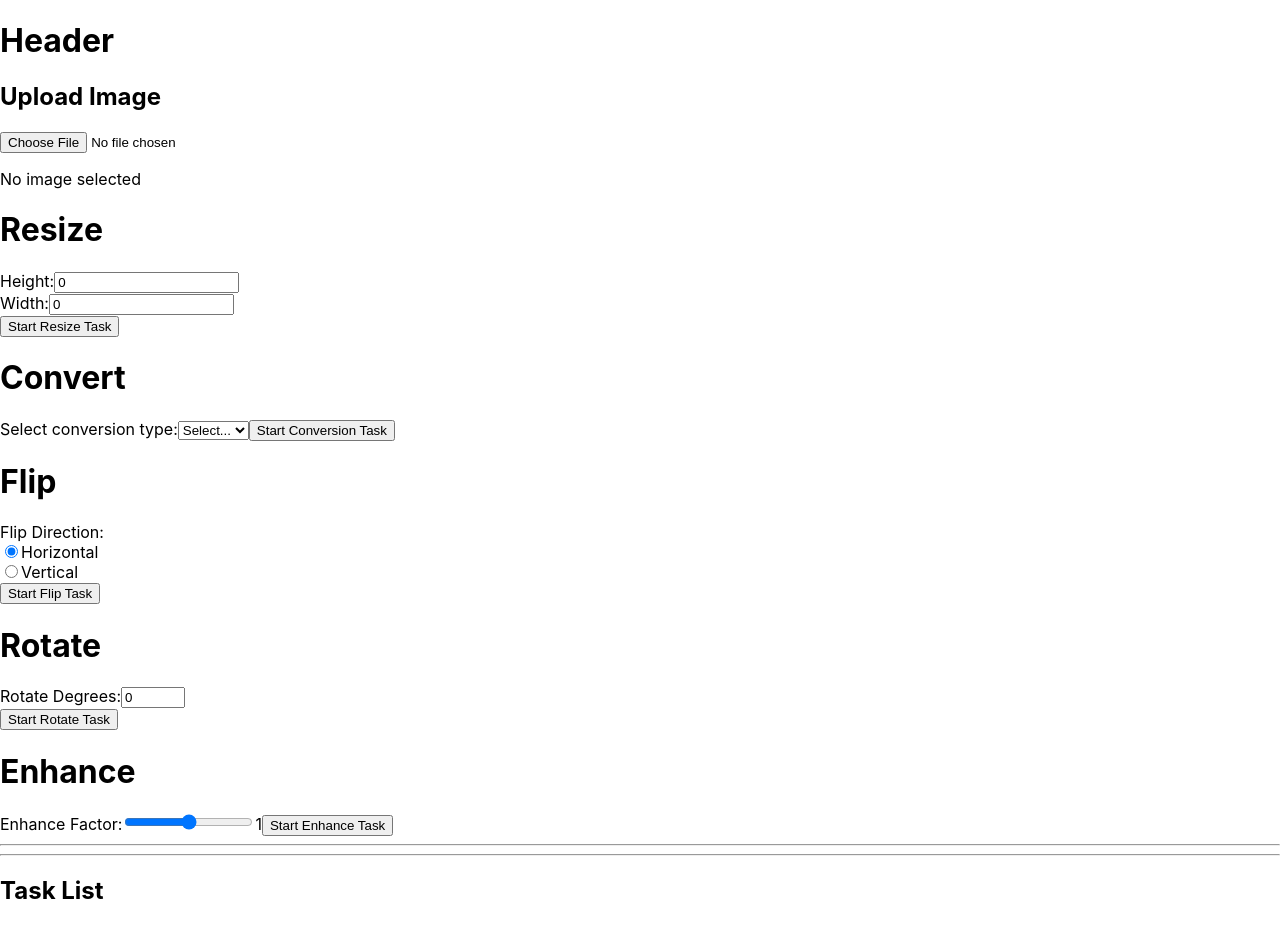
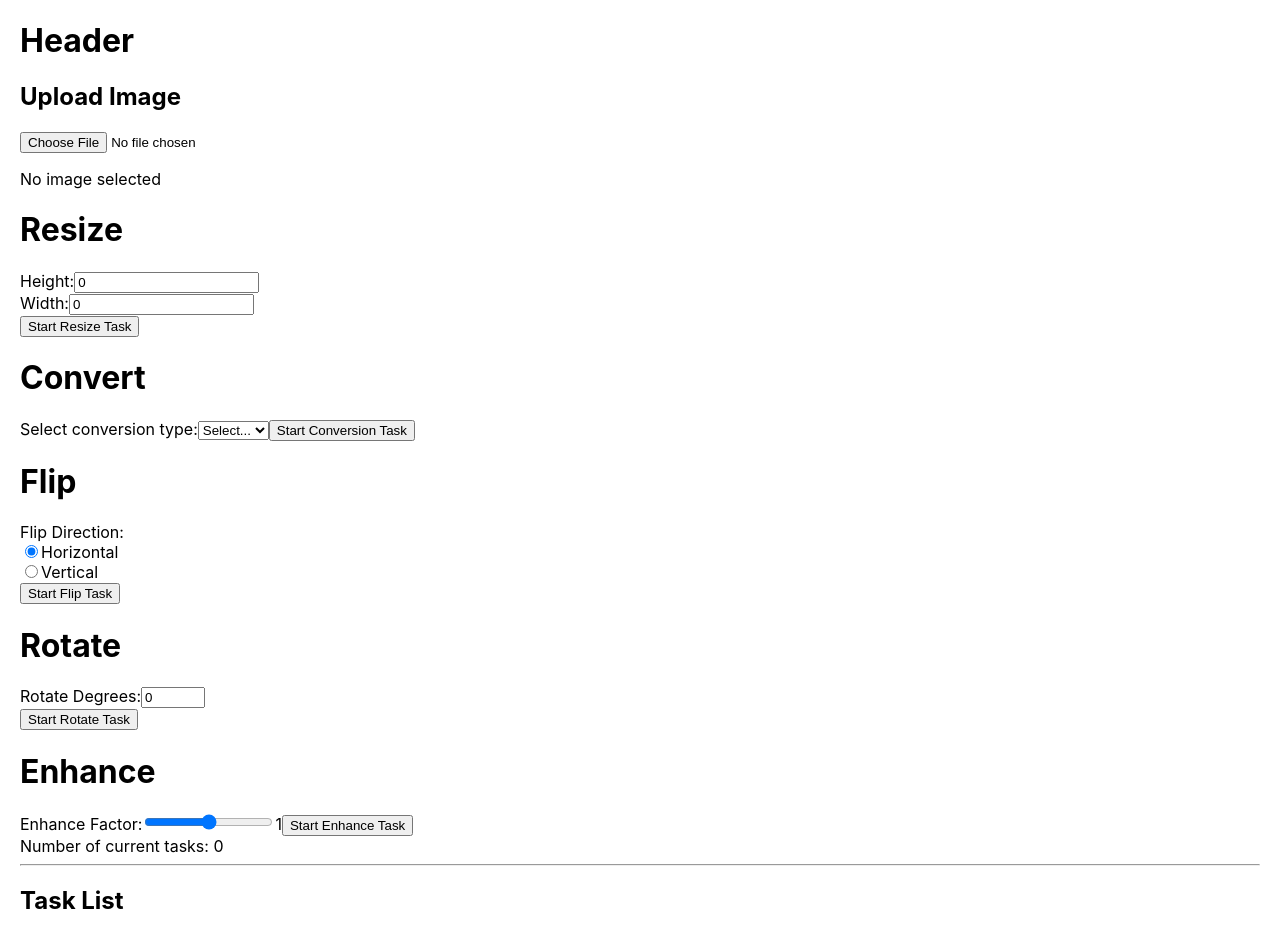
Before and after one commit to ChaceN89/image-processor, a React (Create React App) app in the folder frontend/: page / in a window 1280 px wide. Shown: the top 932 px of the page. Built offline with nearby package versions, Linux system fonts and the light colour scheme.

Commit message:
added the filename and fixed cancel task

```diff
--- a/frontend/src/components/Results.tsx
+++ b/frontend/src/components/Results.tsx
@@ -20,6 +20,7 @@ const Results: React.FC = () => {
 
   return (
     <div>
+      <div>Number of current tasks: { tasks.length}</div>
       <hr />
       {tasks.map((task, index) => (
         <div key={index}>
@@ -29,19 +30,19 @@ const Results: React.FC = () => {
           <div>{task.status}</div>
           {task.status === 'Completed' && (
             <div>
-              <h2>Task Completed: {task.taskId}</h2>
+              <h4>Task Completed: {task.taskId}</h4>
               <img
                 src={task.alteredImageUrl}
                 alt={`Result for ${task.taskId}`}
                 style={{ maxWidth: '30%', height: '40%', cursor: 'pointer' }}
-                onClick={() => handleImageClick(task.alteredImageUrl!, ` ${task.operation} File`)}
+                onClick={() => handleImageClick(task.alteredImageUrl!, task.filename || "")}
               />
               <p>Time Ended: {task.timeEnded}</p>
             </div>
           )}
+          <hr />
         </div>
       ))}
-      <hr />
       <DisplayTasks />
     </div>
   );
--- a/frontend/src/components/subcomponents/CancelTask.tsx
+++ b/frontend/src/components/subcomponents/CancelTask.tsx
@@ -12,12 +12,12 @@ const CancelTask: React.FC<CancelTaskProps> = ({ taskId }) => {
 
   const handleCancelTask = async () => {
     try {
-      const result = await cancelTask(taskId);
-    //   alert(result.status);
-      setTasks(tasks.filter(task => task.taskId !== taskId));
+      await cancelTask(taskId);
     } catch (error) {
-      console.error('Error canceling task:', error);
+        console.error('Error canceling task:', error);
     }
+    // remove the task rom the frontend if baclend call fails or succeds
+    setTasks(tasks.filter(task => task.taskId !== taskId));
   };
 
   return (
--- a/frontend/src/components/subcomponents/FetchTask.tsx
+++ b/frontend/src/components/subcomponents/FetchTask.tsx
@@ -23,7 +23,8 @@ const FetchTask: React.FC<FetchTaskProps> = ({ taskId }) => {
             updateTaskStatus(taskId, 'Completed', {
               progress: 100,
               alteredImageUrl: status.result.file_url,
-              timeEnded: status.time_ended
+              timeEnded: status.time_ended,
+              filename: "altered_"+status.task_name+"_"+status.original_filename
             });
           }
         } else {
--- a/frontend/src/context/ImageContext.tsx
+++ b/frontend/src/context/ImageContext.tsx
@@ -6,6 +6,9 @@ export interface Task {
   operation: string; // the string representing the operation
   status: string; // the status of this task
   progress: number; // the immediate progress of the task
+
+  // file info upon return
+  filename?: string;
 
   // components specific to the operation type some can be null
   resizeHeight?: number; // Optional field for the resize endpoint
--- a/frontend/src/index.css
+++ b/frontend/src/index.css
@@ -1,5 +1,5 @@
 body {
-  margin: 0;
+  margin: 20px;
   font-family: -apple-system, BlinkMacSystemFont, 'Segoe UI', 'Roboto', 'Oxygen',
     'Ubuntu', 'Cantarell', 'Fira Sans', 'Droid Sans', 'Helvetica Neue',
     sans-serif;
```
